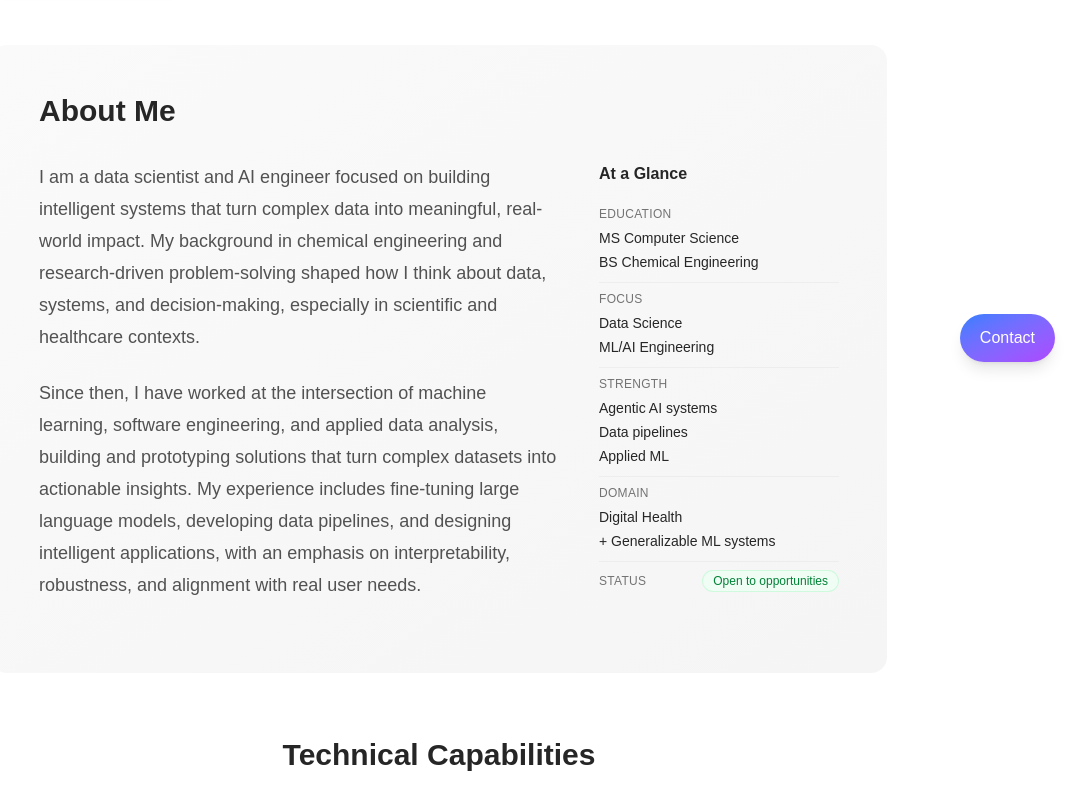
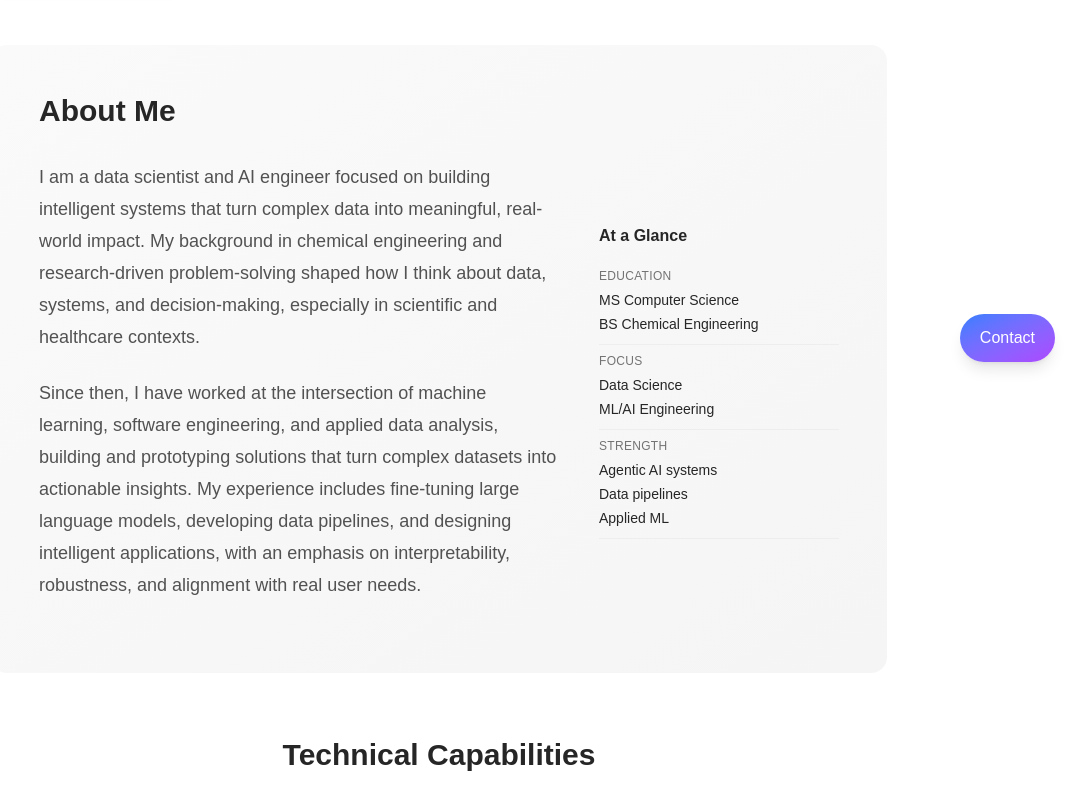
Before and after one commit to ziruiwang1996/portfolio-web, a Next.js app: page / in a window 1280 px wide. Shown: the part 414-1211 px from the top of the page, without its empty margins (201-1280 px from the left). Built offline with nearby package versions, Linux system fonts and the light colour scheme.

Commit message:
update resume

```diff
--- a/app/components/resume-content.js
+++ b/app/components/resume-content.js
@@ -21,6 +21,14 @@ export default function ResumeContent() {
   }
 
   const experience = [
+    {
+      title: "Data Scientist",
+      company: "Bucknell University",
+      location: "Lewisburg, PA",
+      period: "Mar 2025 – Present",
+      achievements: [
+      ]
+    },
     {
       title: "AI Research Fellow (Contract)",
       company: "Handshake AI Solutions",
--- a/app/page.js
+++ b/app/page.js
@@ -105,21 +105,6 @@ export default function Home() {
               </div>
               <div className="h-px w-full bg-neutral-200/50 dark:bg-neutral-700/40" />
 
-              <div className="py-2">
-                <dt className="text-xs font-medium tracking-wide text-neutral-500 dark:text-neutral-400 uppercase">Domain</dt>
-                <dd className="mt-1 text-neutral-800 dark:text-neutral-200 leading-6">
-                  <div>Digital Health</div>
-                  <div>+ Generalizable ML systems</div>
-                </dd>
-              </div>
-              <div className="h-px w-full bg-neutral-200/50 dark:bg-neutral-700/40" />
-
-              <div className="py-2 flex items-center justify-between">
-                <dt className="text-xs font-medium tracking-wide text-neutral-500 dark:text-neutral-400 uppercase">Status</dt>
-                <dd>
-                  <span className="inline-flex items-center rounded-full px-2.5 py-0.5 text-xs font-medium bg-green-50 text-green-700 dark:bg-green-950/40 dark:text-green-300 border border-green-200/60 dark:border-green-800/40">Open to opportunities</span>
-                </dd>
-              </div>
             </dl>
           </div>
         </div>
```
